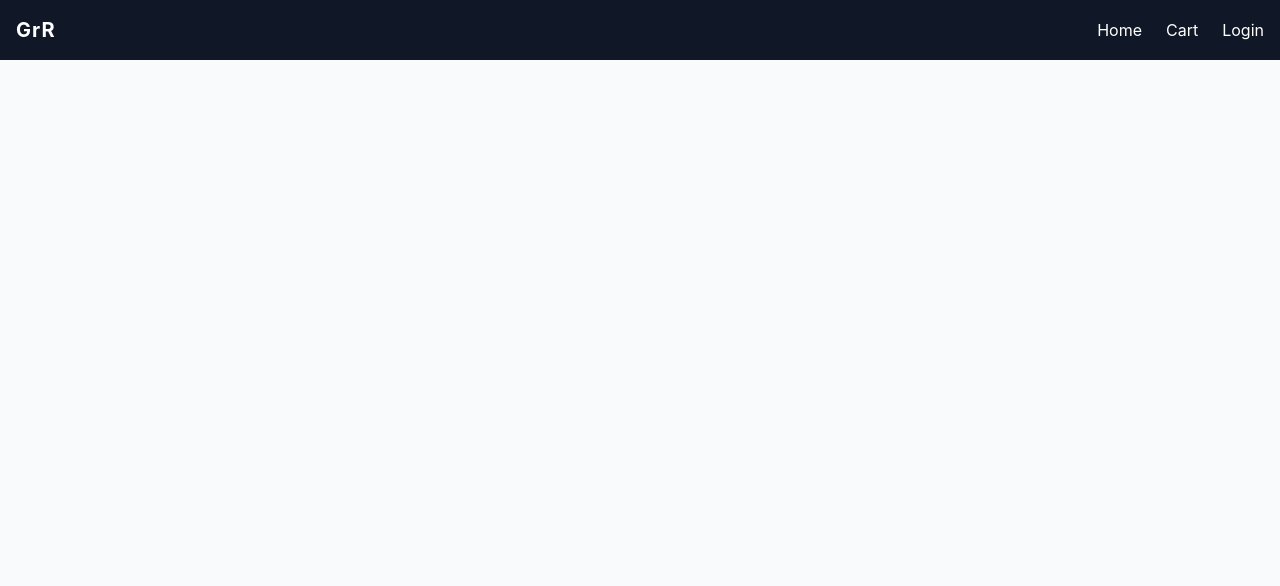
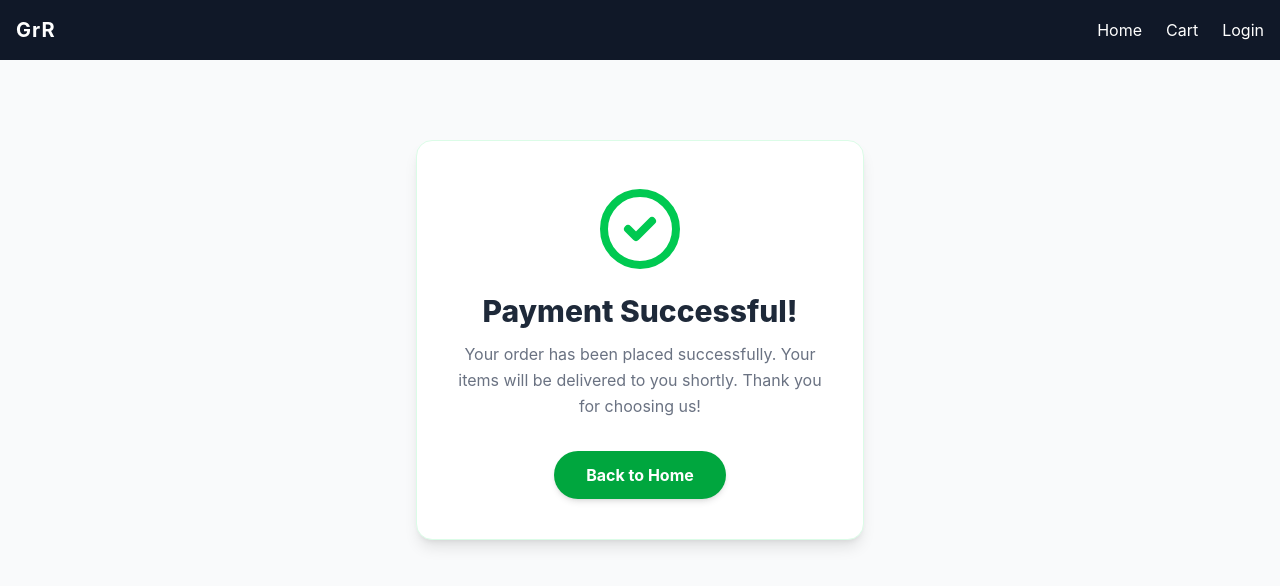
Before and after one commit to umegaeshan/GrR-ECommerce, a React app in the folder frontend/: page /success in a window 1280 px wide. Before the commit this address had no page. Shown: the top 586 px of the page. Built offline with nearby package versions, Linux system fonts and the light colour scheme; the HTML template or start-up script is replaced by a standard one.

Commit message:
feat: add Success page to display payment confirmation and clear cart items

```diff
--- a/frontend/src/App.jsx
+++ b/frontend/src/App.jsx
@@ -3,6 +3,7 @@ import Home from './pages/Home';
 import Login from './pages/Login';
 import Cart from './pages/Cart';
 import './index.css';
+import Success from './pages/Success';
 
 // Navigation Bar එක වෙනම Component එකක් විදිහට හැදුවා (ලේසි වෙන්න)
 const Navigation = () => {
@@ -51,6 +52,7 @@ function App() {
           <Route path="/" element={<Home />} />
           <Route path="/cart" element={<Cart />} />
           <Route path="/login" element={<Login />} />
+          <Route path="/success" element={<Success />} />
         </Routes>
       </div>
     </BrowserRouter>
--- /dev/null
+++ b/frontend/src/pages/Success.jsx
@@ -0,0 +1,36 @@
+import { useEffect } from 'react';
+import { Link } from 'react-router-dom';
+
+const Success = () => {
+  // පිටුව ලෝඩ් වෙද්දීම LocalStorage එකේ තියෙන Cart එක හිස් කරනවා
+  useEffect(() => {
+    localStorage.removeItem('cartItems');
+  }, []);
+
+  return (
+    <div className="flex flex-col items-center justify-center min-h-[70vh] text-center px-4 font-sans">
+      <div className="bg-white p-10 rounded-2xl shadow-lg border border-green-100 max-w-md w-full">
+        {/* හරි ලකුණ (Checkmark) */}
+        <div className="text-green-500 text-7xl mb-4 flex justify-center">
+          <svg className="w-24 h-24" fill="none" stroke="currentColor" viewBox="0 0 24 24" xmlns="http://www.w3.org/2000/svg">
+            <path strokeLinecap="round" strokeLinejoin="round" strokeWidth="2" d="M9 12l2 2 4-4m6 2a9 9 0 11-18 0 9 9 0 0118 0z"></path>
+          </svg>
+        </div>
+
+        <h2 className="text-3xl font-extrabold text-gray-800 mb-3">Payment Successful!</h2>
+        <p className="text-gray-500 mb-8 leading-relaxed">
+          Your order has been placed successfully. Your items will be delivered to you shortly. Thank you for choosing us!
+        </p>
+
+        <Link
+          to="/"
+          className="inline-block bg-green-600 hover:bg-green-700 text-white font-bold py-3 px-8 rounded-full transition-colors duration-300 shadow-md"
+        >
+          Back to Home
+        </Link>
+      </div>
+    </div>
+  );
+};
+
+export default Success;
```
